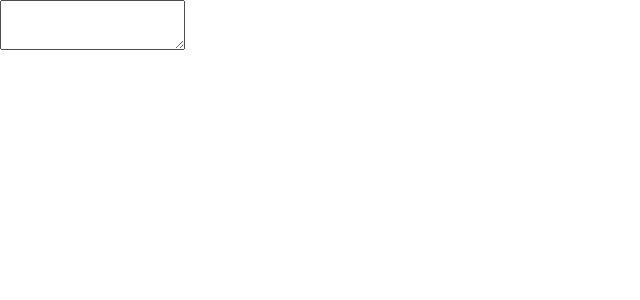
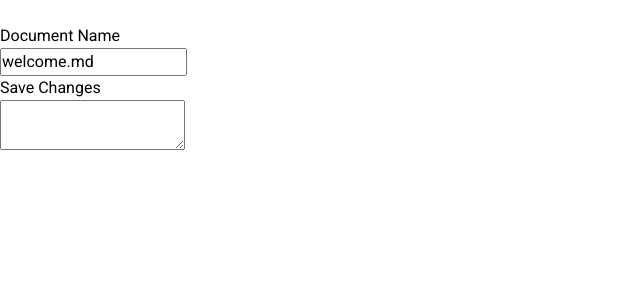
Before and after one commit to sammern-stack/Markdown-Editor, a React (Vite) app in the folder client/: page / in a window 1280 px wide. Shown: the top 300 px of the page, without its empty margins (0-640 px from the left). Built offline with nearby package versions, Linux system fonts and the light colour scheme.

Commit message:
feat: create markdown components for showing title, save and delete button and wire them up inside the MarkdownHeader component

```diff
--- /dev/null
+++ b/client/src/features/markdown/components/DeleteOpenMarkdownBtn/DeleteOpenMarkdownBtn.tsx
@@ -0,0 +1,14 @@
+import styles from "./DeleteOpenMarkdownBtn.module.scss";
+import { Icon } from "@/shared/components";
+
+export const DeleteOpenMarkdownBtn = () => {
+  const handleDelete = () => {
+    // Call delete dialog from here
+  };
+
+  return (
+    <button className={styles.deleteOpenMarkdownBtn} onClick={handleDelete}>
+      <Icon icon="icon-delete" />
+    </button>
+  );
+};
--- /dev/null
+++ b/client/src/features/markdown/components/OpenMarkdownTitle/OpenMarkdownTitle.tsx
@@ -0,0 +1,15 @@
+import styles from "./OpenMarkdownTitle.module.scss";
+import { Icon } from "@/shared/components";
+
+export const OpenMarkdownTitle = () => {
+  return (
+    <div className={styles.openMarkdownTitle}>
+      <Icon icon="icon-document" />
+      <div className={styles.openMarkdownTitle__content}>
+        <p>Document Name</p>
+        {/* // TODO: updated when you create useMarkdownStore */}
+        <input type="text" value={"welcome.md"} />
+      </div>
+    </div>
+  );
+};
--- /dev/null
+++ b/client/src/features/markdown/components/SaveOpenMarkdownBtn/SaveOpenMarkdownBtn.tsx
@@ -0,0 +1,15 @@
+import styles from "./SaveOpenMarkdownBtn.module.scss";
+import { Icon } from "@/shared/components";
+
+export const SaveOpenMarkdownBtn = () => {
+  const handleSave = () => {
+    // Handle saving the current open document changes from here
+  };
+
+  return (
+    <button className={styles.saveOpenMarkdownBtn} onClick={handleSave}>
+      <Icon icon="icon-save" />
+      <span>Save Changes</span>
+    </button>
+  );
+};
--- a/client/src/features/markdown/index.ts
+++ b/client/src/features/markdown/index.ts
@@ -2,3 +2,6 @@
 export { MarkdownEditor } from "./components/MarkdownEditor/MarkdownEditor";
 export { MarkdownPreview } from "./components/MarkdownPreview/MarkdownPreview";
 export { MarkdownShowListToggle } from "./components/MarkdownShowListToggle/MarkdownShowListToggle";
+export { OpenMarkdownTitle } from "./components/OpenMarkdownTitle/OpenMarkdownTitle";
+export { DeleteOpenMarkdownBtn } from "./components/DeleteOpenMarkdownBtn/DeleteOpenMarkdownBtn";
+export { SaveOpenMarkdownBtn } from "./components/SaveOpenMarkdownBtn/SaveOpenMarkdownBtn";
--- a/client/src/layout/MarkdownHeader/MarkdownHeader.tsx
+++ b/client/src/layout/MarkdownHeader/MarkdownHeader.tsx
@@ -1,16 +1,24 @@
 import styles from "./MarkdownHeader.module.scss";
+import { Icon } from "@/shared/components";
+import {
+  MarkdownShowListToggle,
+  OpenMarkdownTitle,
+  DeleteOpenMarkdownBtn,
+  SaveOpenMarkdownBtn,
+} from "@/features/markdown";
 
 export const MarkdownHeader = () => {
   return (
     <header className={styles.markdownHeader}>
-      {/* Hamburger Menu Toggle For Documents List */}
-
-      {/* App Logo */}
-
-      {/* Open Markdown Title (as input to edit it) */}
-
-      {/* Open Markdown Actions (Save and Delete buttons) */}
-
+      <MarkdownShowListToggle />
+      <div className={styles.markdownHeader__leftContent}>
+        <Icon icon="logo" />
+        <OpenMarkdownTitle />
+      </div>
+      <div className={styles.markdownHeader__rightContent}>
+        <DeleteOpenMarkdownBtn />
+        <SaveOpenMarkdownBtn />
+      </div>
       {/* Hamburger Menu Toggle For Navigation (*Profile, Settings, Export) */}
     </header>
   );
```
Also changed, not shown: client/src/assets/favicon.png (deleted), client/src/features/markdown/components/DeleteOpenMarkdownBtn/DeleteOpenMarkdownBtn.module.scss (added), client/src/features/markdown/components/OpenMarkdownTitle/OpenMarkdownTitle.module.scss (added), client/src/features/markdown/components/SaveOpenMarkdownBtn/SaveOpenMarkdownBtn.module.scss (added).
